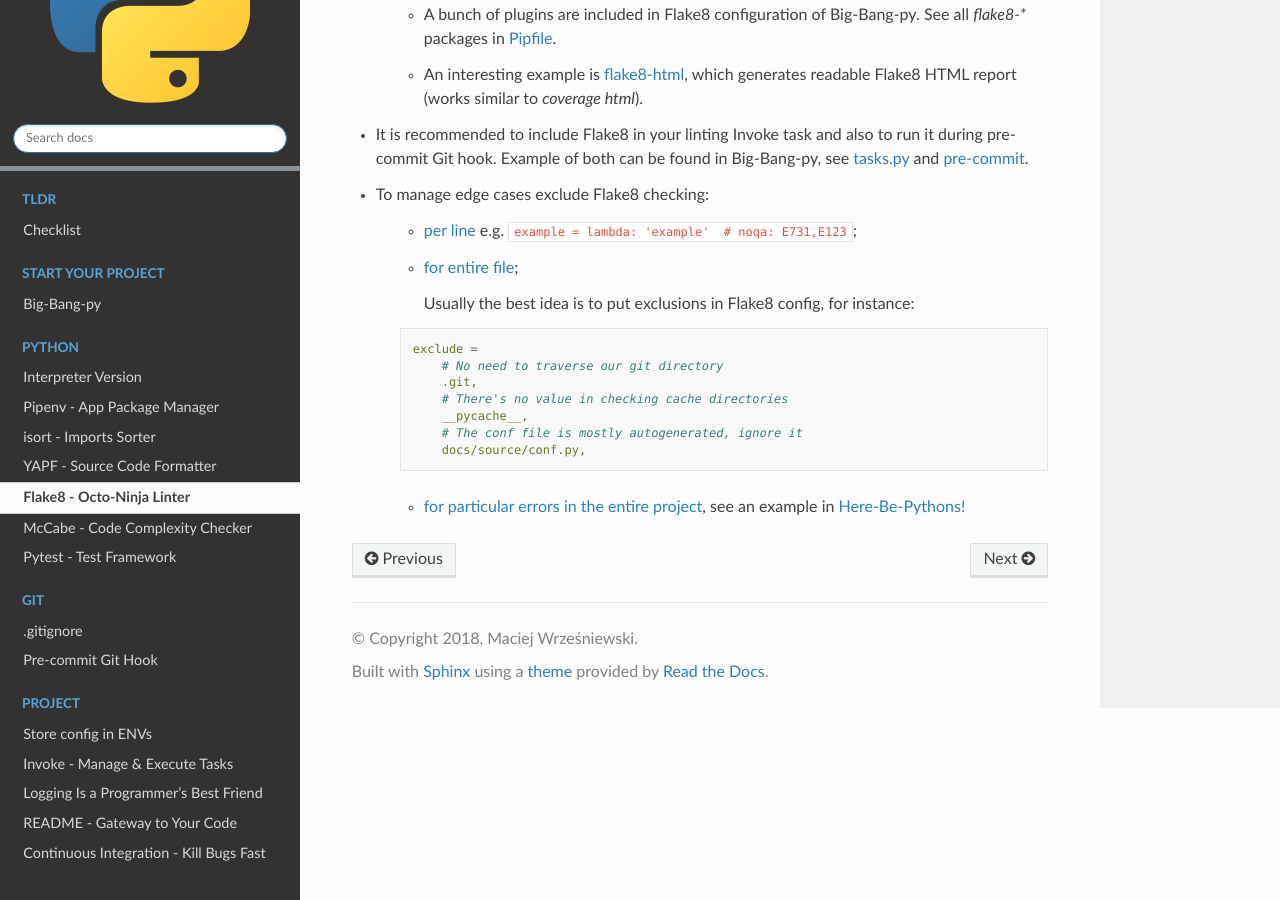
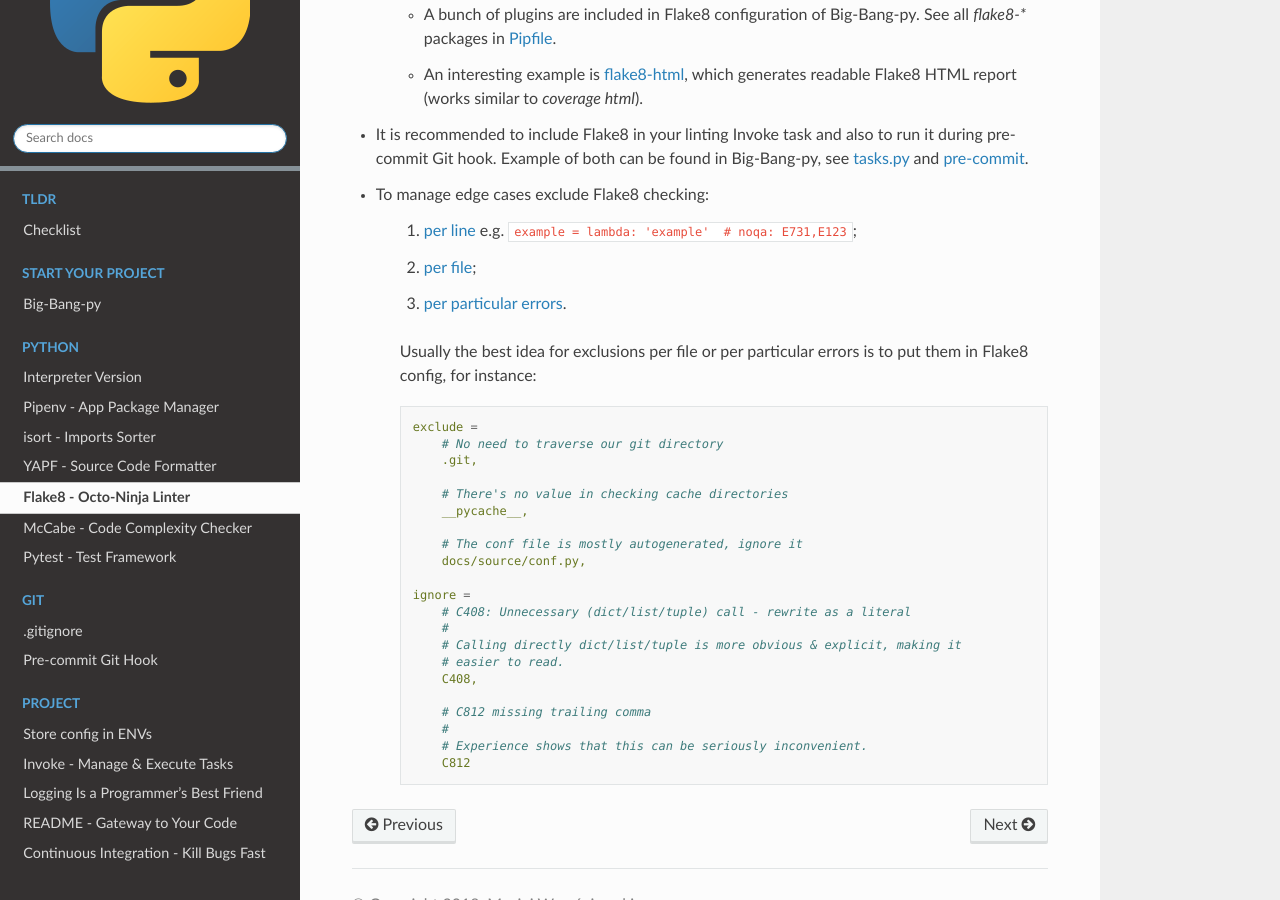
Before and after one commit to RTBHOUSE/here-be-pythons, a Sphinx documentation site: the page built from docs/source/python/flake8.rst, in a window 1280 px wide and 900 px high, scrolled down 582 px. Built offline with Sphinx 7.4.7 and the Read the Docs theme 2.0.0, drawn with Linux system fonts in a browser that asks for light colours.

Commit message:
Improve information about managing edge cases in Flake8

```diff
--- a/docs/source/python/flake8.rst
+++ b/docs/source/python/flake8.rst
@@ -31,20 +31,34 @@
 
 + To manage edge cases exclude Flake8 checking:
 
-    + `per line <http://flake8.pycqa.org/en/latest/user/violations.html#in-line-ignoring-errors>`_ e.g. ``example = lambda: 'example'  # noqa: E731,E123``;
+    1. `per line <http://flake8.pycqa.org/en/latest/user/violations.html#in-line-ignoring-errors>`_ e.g. ``example = lambda: 'example'  # noqa: E731,E123``;
 
-    + `for entire file <http://flake8.pycqa.org/en/latest/user/violations.html#ignoring-entire-files>`_;
+    2. `per file <http://flake8.pycqa.org/en/latest/user/violations.html#ignoring-entire-files>`_;
 
-     Usually the best idea is to put exclusions in Flake8 config, for instance:
+    3. `per particular errors <http://flake8.pycqa.org/en/latest/user/configuration.html#project-configuration>`_.
+
+    Usually the best idea for exclusions per file or per particular errors is to put them in Flake8 config, for instance:
 
     .. code-block:: ini
 
         exclude =
             # No need to traverse our git directory
             .git,
+
             # There's no value in checking cache directories
             __pycache__,
+
             # The conf file is mostly autogenerated, ignore it
             docs/source/conf.py,
 
-    + `for particular errors in the entire project <http://flake8.pycqa.org/en/latest/user/configuration.html#project-configuration>`_, see an example in `Here-Be-Pythons! <https://github.com/RTBHOUSE/big-bang-py/blob/master/%7B%7Bcookiecutter.project_dir%7D%7D/.flake8#L2-L41>`_
+        ignore =
+            # C408: Unnecessary (dict/list/tuple) call - rewrite as a literal
+            #
+            # Calling directly dict/list/tuple is more obvious & explicit, making it
+            # easier to read.
+            C408,
+
+            # C812 missing trailing comma
+            #
+            # Experience shows that this can be seriously inconvenient.
+            C812
```
